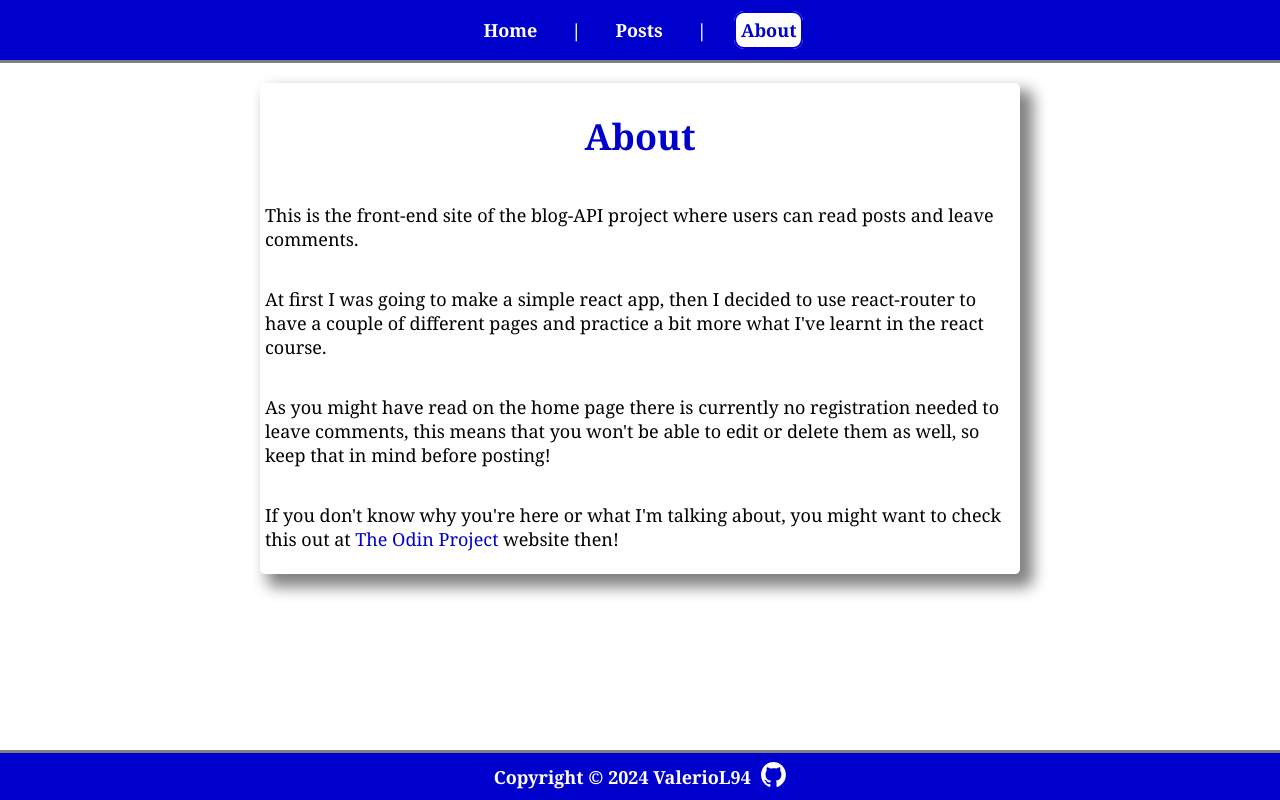
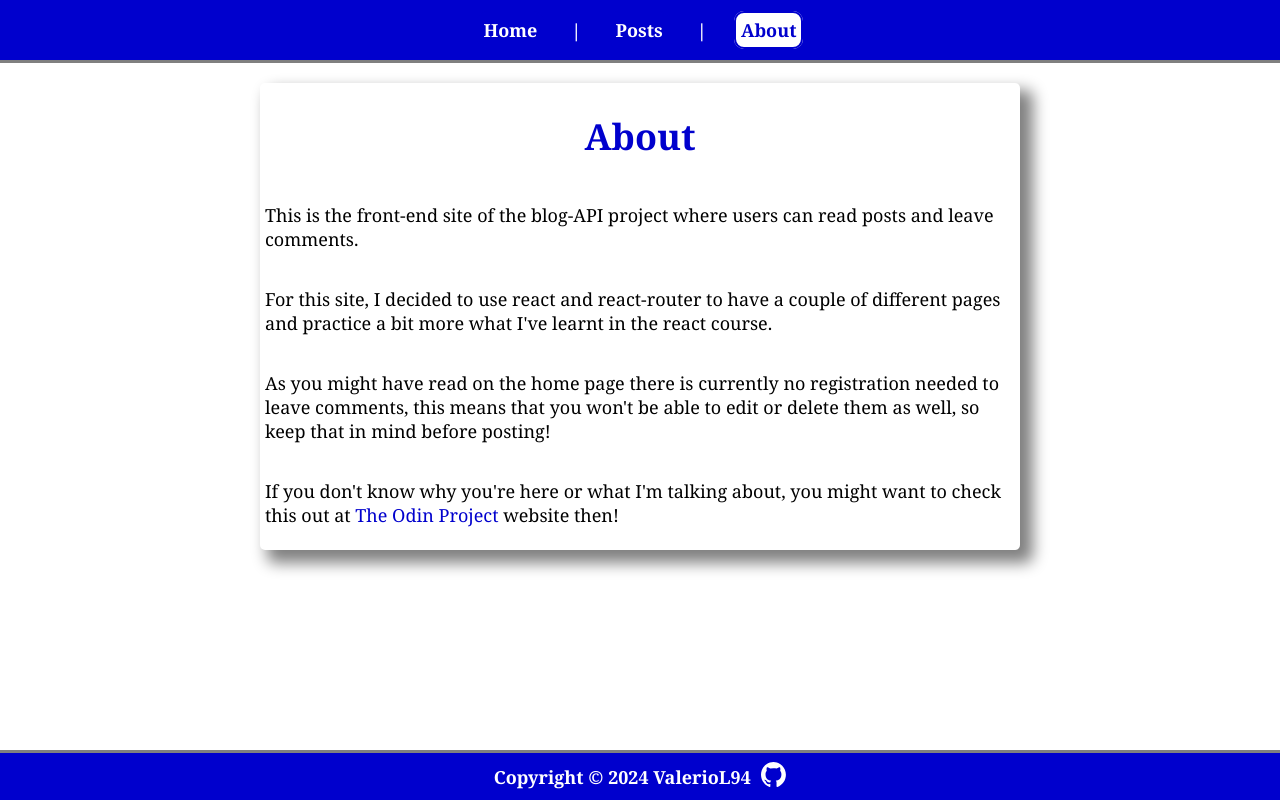
Before and after one commit to ValerioL94/blog-API, a React (Vite) app in the folder frontend-user/: page /about in a window 1280 px wide. Built offline with nearby package versions, Linux system fonts and the light colour scheme.

Commit message:
Update about page

```diff
--- a/frontend-user/src/routes/About.jsx
+++ b/frontend-user/src/routes/About.jsx
@@ -7,9 +7,9 @@ export default function About() {
         posts and leave comments.
       </p>
       <p>
-        At first I was going to make a simple react app, then I decided to use
-        react-router to have a couple of different pages and practice a bit more
-        what I&apos;ve learnt in the react course.
+        For this site, I decided to use react and react-router to have a couple
+        of different pages and practice a bit more what I&apos;ve learnt in the
+        react course.
       </p>
       <p>
         As you might have read on the home page there is currently no
```
